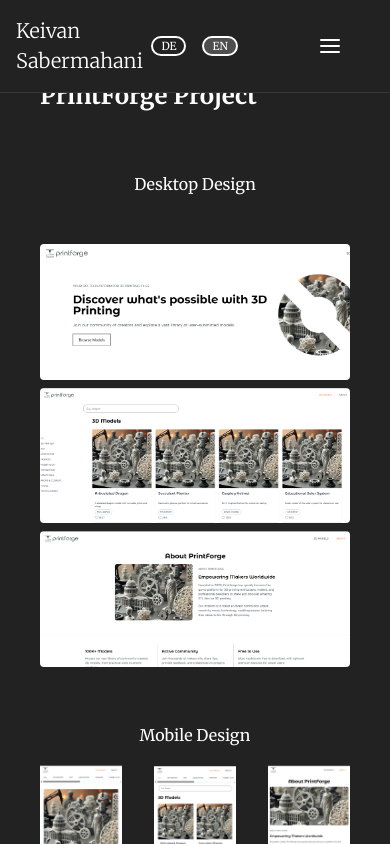
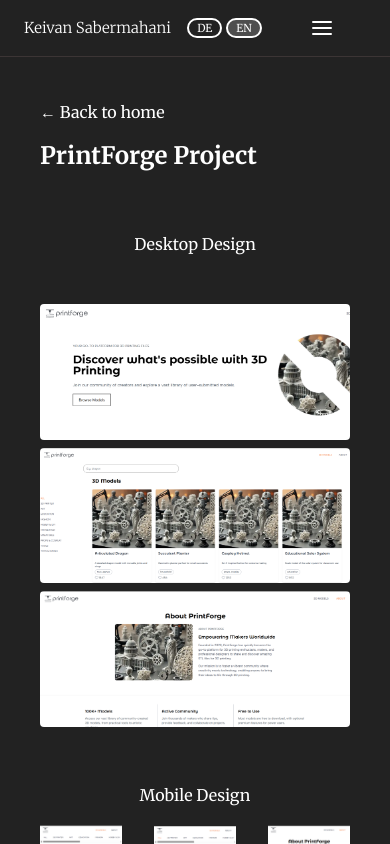
Before and after one commit to KevinMahani/Portfolio, a Next.js app: page /projects/1 in a window 390 px wide. Shown: the top 844 px of the page. Built offline with nearby package versions, Linux system fonts and the light colour scheme.

Commit message:
repair mobileNavbar

```diff
--- a/app/components/MobileNavbar.jsx
+++ b/app/components/MobileNavbar.jsx
@@ -21,9 +21,9 @@ export default function MobileNavbar() {
        {/* Mobile Top Bar */}
       <div className="lg:hidden fixed bg-[#222] top-0 left-0 border-b border-[#3c3535] pr-12 right-0 px-4 py-4 flex justify-around items-center z-50">
         <Link href="/">
-        <h1 className="text-white text-[20px] font-light">Keivan Sabermahani</h1>
+        <h1 className="text-white text-[15px] font-light">Keivan Sabermahani</h1>
         </Link>
-      <div className="flex space-x-4 mr-20 text-[11px] ">
+      <div className="flex space-x-1 mr-8 text-[11px] ">
         <button
           onClick={() => changeLang("de")}
           className={`border-2 rounded-full px-2 cursor-pointer ${lang === "de" ? "bg-white/20 text-white" : ""}`}
--- a/app/components/MyPages.jsx
+++ b/app/components/MyPages.jsx
@@ -94,7 +94,7 @@ export default function MyPages({project}) {
     const { lang } = useLanguage();
     const t = translations[lang];
     return (
-        <div className="px-10 py-10 max-w-5xl mx-auto text-white">
+        <div className="px-10 py-10 mt-15 max-w-5xl mx-auto text-white">
       <Link href="/" className="text-white hover:text-white/50">{t.backToHome}</Link>
 
       <h1 className="text-2xl pb-5 font-semibold mt-4">{project.name}</h1>
```
